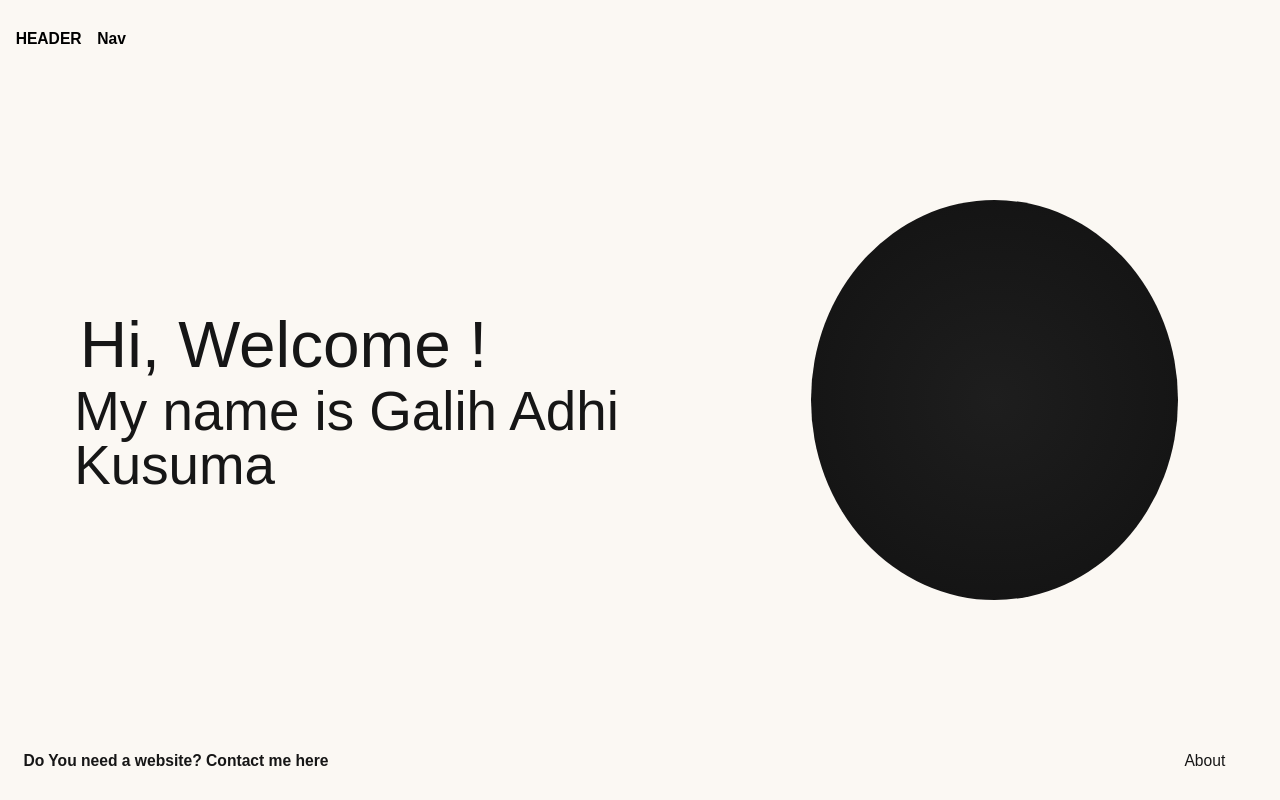
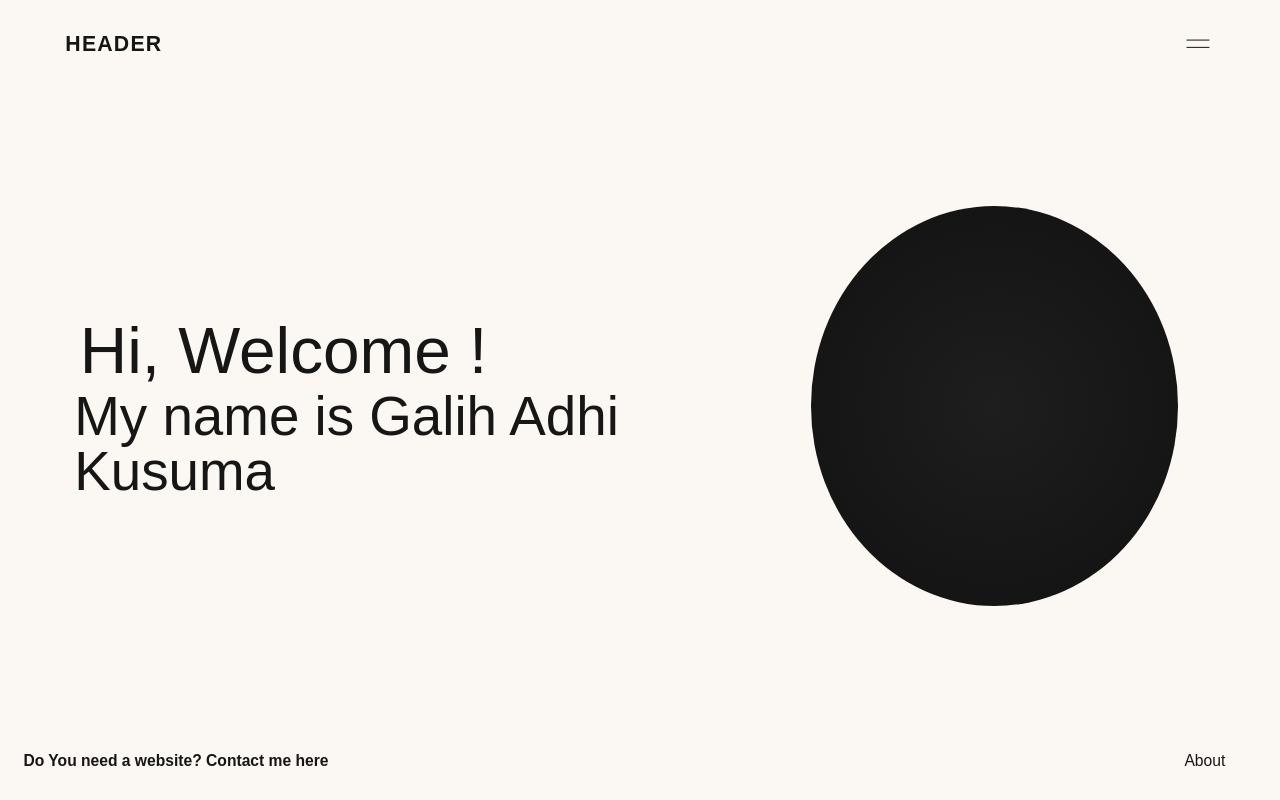
Before and after one commit to NoxturneDev/personal-portfolio-website, a React (Create React App) app: page / in a window 1280 px wide. Built offline with nearby package versions, Linux system fonts and the light colour scheme; a web font is replaced by a local one.

Commit message:
initialize new header component style and icon

```diff
--- /dev/null
+++ b/src/components/Icons.jsx
@@ -0,0 +1,9 @@
+import React from 'react'
+
+export function NavIcon() {
+    return (
+        <svg width="24" height="9" viewBox="0 0 24 9" fill="none" xmlns="http://www.w3.org/2000/svg">
+            <path d="M0.903992 1.07999H23.0707M0.903992 8.37036H23.0707" stroke="#161616" stroke-linecap="round" />
+        </svg>
+    )
+}
--- a/src/components/PageHeader.jsx
+++ b/src/components/PageHeader.jsx
@@ -1,10 +1,13 @@
 import React from 'react'
+import {NavIcon} from './Icons'
 
 function PageHeader() {
     return (
-        <div className="page-header">
-            <h1>HEADER</h1>
-            <h1>Nav</h1>
+        <div className="page-header container-flex">
+            <h1 className='header'>HEADER</h1>
+            <div className='nav-icon'>
+                <NavIcon />
+            </div>
         </div>
     )
 }
--- a/src/style/base/_thypography.scss
+++ b/src/style/base/_thypography.scss
@@ -49,9 +49,19 @@ h2 {
 }
 
 @mixin biggerfont() {
-    @include fluidFont($min-vw, $max-vw, 14px, 18px)
+    @include fluidFont($min-vw, $max-vw, 16px, 22px)
 }
 
 @mixin customfont($min, $max) {
     @include fluidFont($min-vw, $max-vw, $min, $max)
 }
+
+// TYPHOGRAPHY CLASSES
+.header{
+    @include biggerfont();
+
+    font-family: $boska;
+    font-weight: 600;
+    letter-spacing: 1.2px;
+    color: $dark-300;
+}
--- a/src/style/components/_pages-component.scss
+++ b/src/style/components/_pages-component.scss
@@ -1,10 +1,3 @@
-.scroll-wrapper {
-    background-color: $light-100;
-    width: 100vw;
-    height: 100vh;
-    overflow-x: scroll;
-}
-
 // PAGES COMPONENTS
 .page-wrapper {
     min-width: 100vw;
@@ -19,6 +12,12 @@
         @include flex(flex-start, center);
 
         width: 100%;
+        padding: 0 3em;
+
+        .nav-icon{
+            flex-grow: 1;
+            text-align: right;
+        }
     }
 
     .page-content {
--- a/src/style/css/main.css
+++ b/src/style/css/main.css
@@ -72,6 +72,24 @@ h2 {
 @media screen and (min-width: 1400px) {
   h2 {
     font-size: 16px;
+  }
+}
+
+.header {
+  font-size: 16px;
+  font-family: "Boska", sans-serif;
+  font-weight: 600;
+  letter-spacing: 1.2px;
+  color: #161616;
+}
+@media screen and (min-width: 400px) {
+  .header {
+    font-size: calc(16px + 6 * ((100vw - 400px) / 1000));
+  }
+}
+@media screen and (min-width: 1400px) {
+  .header {
+    font-size: 22px;
   }
 }
 
@@ -227,13 +245,6 @@ h2 {
   border-radius: 100%;
 }
 
-.scroll-wrapper {
-  background-color: #FBF8F3;
-  width: 100vw;
-  height: 100vh;
-  overflow-x: scroll;
-}
-
 .page-wrapper {
   min-width: 100vw;
   height: 100%;
@@ -247,6 +258,11 @@ h2 {
   justify-content: flex-start;
   align-items: center;
   width: 100%;
+  padding: 0 3em;
+}
+.page-wrapper .page-header .nav-icon {
+  flex-grow: 1;
+  text-align: right;
 }
 .page-wrapper .page-content {
   width: 100%;
@@ -266,6 +282,13 @@ h2 {
   flex-grow: 1;
   text-align: right;
   padding-right: 2em;
+}
+
+.scroll-wrapper {
+  background-color: #FBF8F3;
+  width: 100vw;
+  height: 100vh;
+  overflow-x: scroll;
 }
 
 .welcome-page-content {
```
Also changed, not shown: src/style/pages/_landing-page.scss (+8 -0 lines), public/icons/nav-toggle-btn.svg (added), 1 other file (tests, documents, lock files or other folders).
